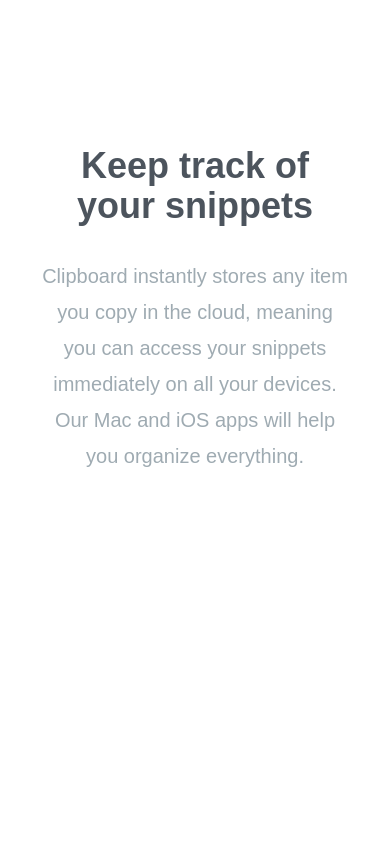
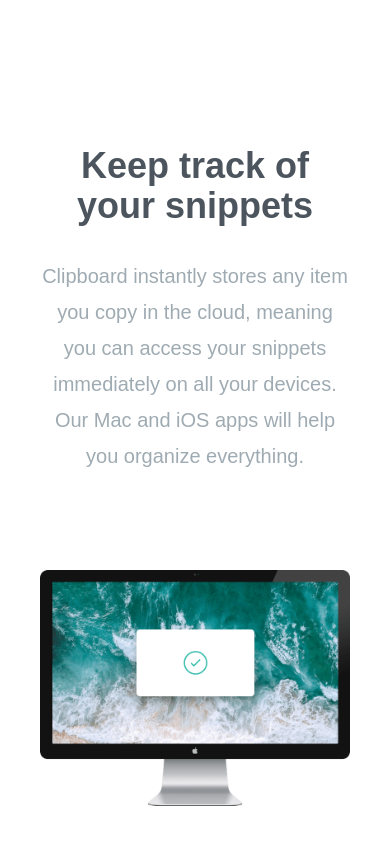
Before and after one commit to IrisKerr/Clipboard-website, a website: page index.html in a window 390 px wide. Shown: the part 875-1719 px from the top of the page. Before the commit the page ends 1445 px from the top, so only its background shows below. Drawn offline with Linux system fonts and the light colour scheme; a web font is replaced by a local one.

Commit message:
features section

```diff
--- a/index.html
+++ b/index.html
@@ -43,6 +43,18 @@
             iOS apps will help you organize everything.</p>
     </div>
 </section>
+<!-- Features section -->
+<section id="features">
+    <div class="section-container my-20">
+        <div class="relative flex flex-col md:flex-row md:space-x-32">
+            <!-- Image -->
+            <div class="md:w-1/2">
+                <img src="./assets/image-computer.png" alt="" class="md:absolute top-0 right-[50%]">
+            </div>
+            <!-- Items container -->
+        </div>
+    </div>
+</section>
 
 <body>
 
```
Also changed, not shown: css/style.css.
